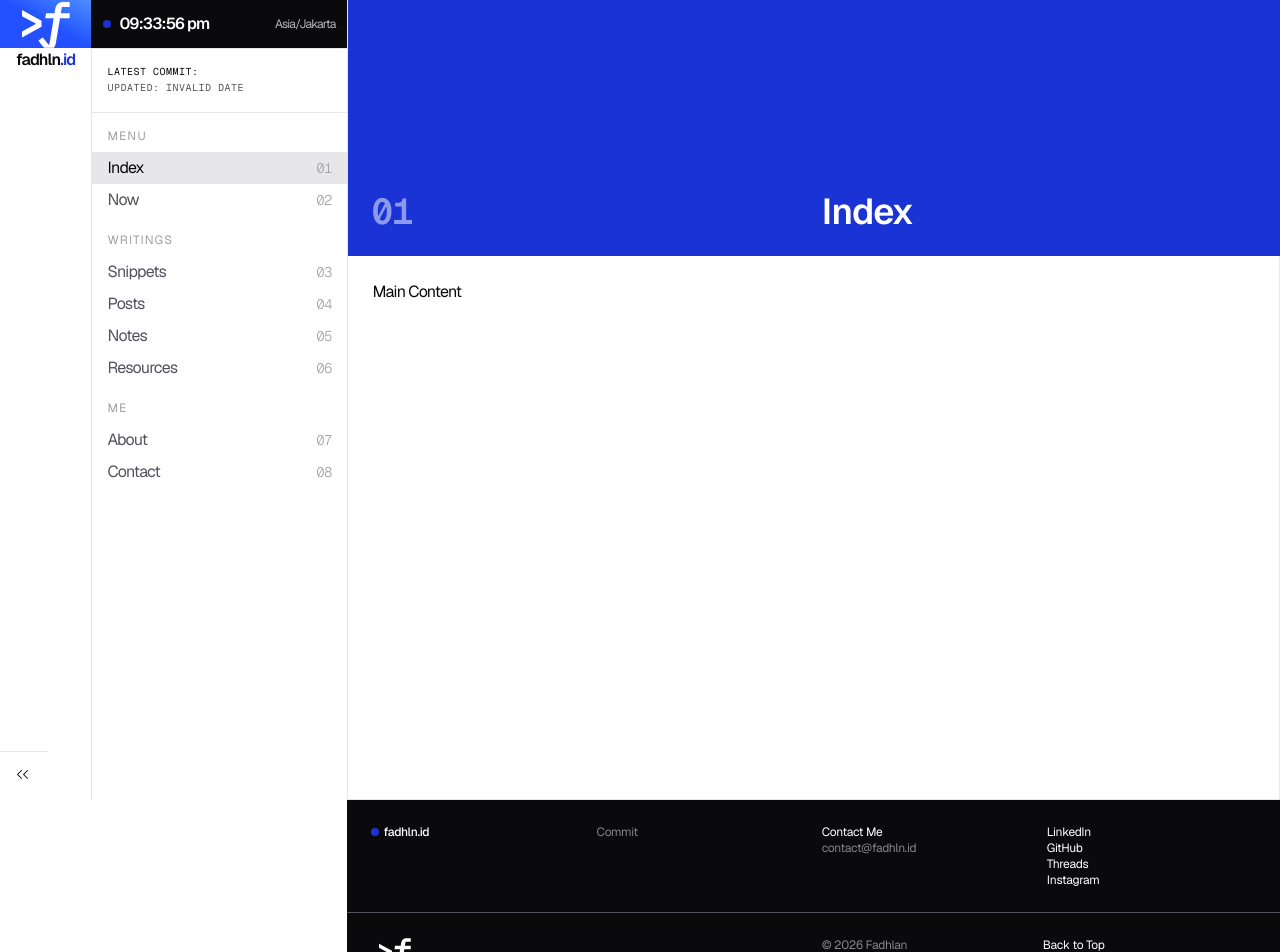
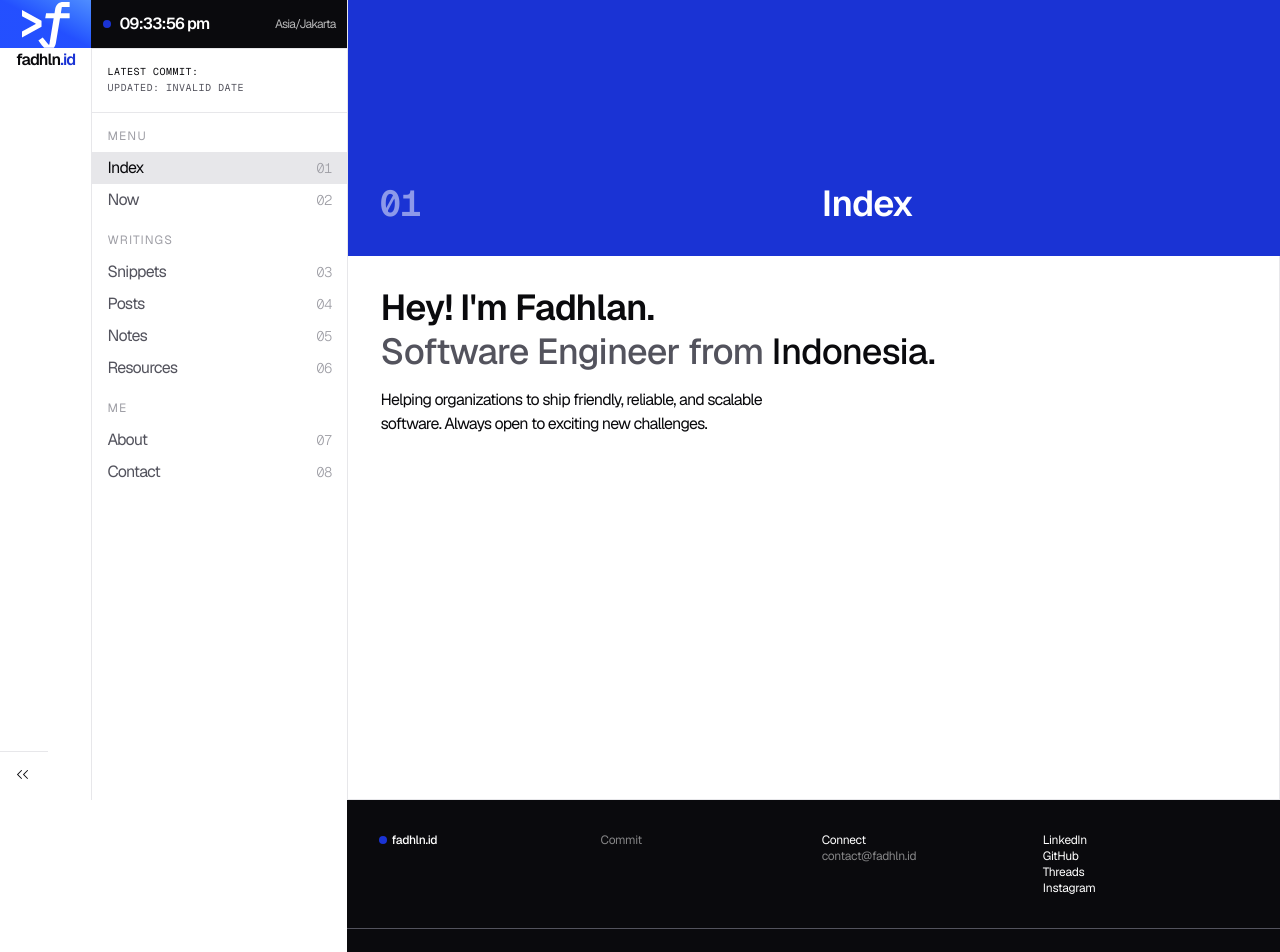
Before and after one commit to fadhln/fadhln.id, a Next.js app: page / in a window 1280 px wide. Shown: the top 952 px of the page. Built offline with nearby package versions, Linux system fonts and the light colour scheme.

Commit message:
chore: move diagonalStripes and add base-ui

```diff
--- a/package.json
+++ b/package.json
@@ -14,6 +14,7 @@
     "prepare": "husky"
   },
   "dependencies": {
+    "@base-ui/react": "^1.7.0",
     "clsx": "^2.1.1",
     "motion": "^13.1.0",
     "next": "16.3.0",
--- a/src/app/globals.css
+++ b/src/app/globals.css
@@ -78,14 +78,3 @@ body {
   background-color: var(--color-selection-bg);
   color: var(--color-selection-text);
 }
-
-.diagonal-stripes {
-  background-image: repeating-linear-gradient(
-    45deg,
-    color-mix(in srgb, var(--color-border) 75%, transparent) 0,
-    color-mix(in srgb, var(--color-border) 75%, transparent) 1px,
-    transparent 0,
-    transparent 50%
-  );
-  background-size: 10px 10px;
-}
--- a/src/modules/home/index.tsx
+++ b/src/modules/home/index.tsx
@@ -2,7 +2,7 @@ function Home() {
   return (
     <div className="flex w-full flex-1 flex-col items-center">
       <div className="bg-brand text-text-inverse dark:text-text-primary h-64 w-full">
-        <div className="mx-auto grid h-full max-w-5xl grid-cols-2 gap-4 p-6">
+        <div className="mx-auto grid h-full max-w-5xl grid-cols-2 gap-4 p-8">
           <div className="flex flex-col justify-end">
             <span className="text-text-inverse/50 dark:text-text-primary/50 font-mono text-4xl font-semibold">
               01
@@ -13,8 +13,17 @@ function Home() {
           </div>
         </div>
       </div>
-      <div className="bg-surface border-border mx-6 w-full max-w-5xl flex-1 border-x p-6">
-        Main Content
+      <div className="bg-surface border-border mx-6 w-full max-w-5xl flex-1 border-x p-8">
+        <div>
+          <p className="text-4xl font-semibold">Hey! I'm Fadhlan.</p>
+          <p className="text-text-secondary mt-1 text-4xl font-medium">
+            Software Engineer from <span className="text-text-primary">Indonesia.</span>
+          </p>
+          <p className="mt-4 md:max-w-1/2">
+            Helping organizations to ship friendly, reliable, and scalable software. Always open to
+            exciting new challenges.
+          </p>
+        </div>
       </div>
     </div>
   );
--- a/src/modules/root/components/Footer/index.tsx
+++ b/src/modules/root/components/Footer/index.tsx
@@ -12,7 +12,7 @@ const SOCIAL_LINKS = [
 function Footer() {
   return (
     <footer className="shadow-border-t text-muted-foreground dark:bg-surface-tertiary dark:text-text-primary bg-text-primary text-text-inverse text-xs tracking-tight">
-      <div className="mx-auto grid max-w-5xl grid-cols-2 gap-4 px-6 py-6 sm:grid-cols-3 md:grid-cols-4">
+      <div className="mx-auto grid max-w-5xl grid-cols-2 gap-4 p-8 sm:grid-cols-3 md:grid-cols-4">
         <div>
           <div className="flex h-fit items-center gap-1">
             <div className="bg-brand h-1 rounded-full p-1" />
@@ -34,7 +34,7 @@ function Footer() {
           </p>
         </div>
         <div>
-          <p>Contact Me</p>
+          <p>Connect</p>
           <a
             href="mailto:contact@fadhln.id"
             className="text-text-inverse/50 dark:text-text-primary/50 dark:hover:text-text-primary hover:text-text-inverse transition-colors"
@@ -52,7 +52,7 @@ function Footer() {
           ))}
         </ul>
       </div>
-      <div className="border-text-secondary dark:border-border mx-auto grid max-w-5xl grid-cols-2 gap-4 border-t px-8 py-6 sm:grid-cols-3 md:grid-cols-4">
+      <div className="border-text-secondary dark:border-border mx-auto grid max-w-5xl grid-cols-2 gap-4 border-t p-8 sm:grid-cols-3 md:grid-cols-4">
         <div className="md:col-span-2">
           <div className="relative h-8 w-8">
             <Image src="/logo.svg" alt="fadhln.id logo" fill className="object-contain" />
--- /dev/null
+++ b/src/modules/root/components/RootLayout.module.css
@@ -0,0 +1,10 @@
+.diagonalStripes {
+  background-image: repeating-linear-gradient(
+    45deg,
+    color-mix(in srgb, var(--color-border) 75%, transparent) 0,
+    color-mix(in srgb, var(--color-border) 75%, transparent) 1px,
+    transparent 0,
+    transparent 50%
+  );
+  background-size: 10px 10px;
+}
--- a/src/modules/root/components/RootLayout.tsx
+++ b/src/modules/root/components/RootLayout.tsx
@@ -1,6 +1,9 @@
 import { Geist, Geist_Mono } from "next/font/google";
 
+import cn from "-/modules/shared/utils/cn";
+
 import Footer from "./Footer";
+import styles from "./RootLayout.module.css";
 import SideBar from "./SideBar";
 
 const geistSans = Geist({
@@ -20,7 +23,7 @@ export default function RootLayout({ children }: LayoutProps<"/">) {
       <body className="relative mx-auto flex min-h-full max-w-380">
         <SideBar />
         <div className="flex flex-1 flex-col">
-          <main className="diagonal-stripes flex min-h-svh flex-col">{children}</main>
+          <main className={cn("flex min-h-svh flex-col", styles.diagonalStripes)}>{children}</main>
           <Footer />
         </div>
       </body>
```
Also changed, not shown: 1 other file (tests, documents, lock files or other folders).
